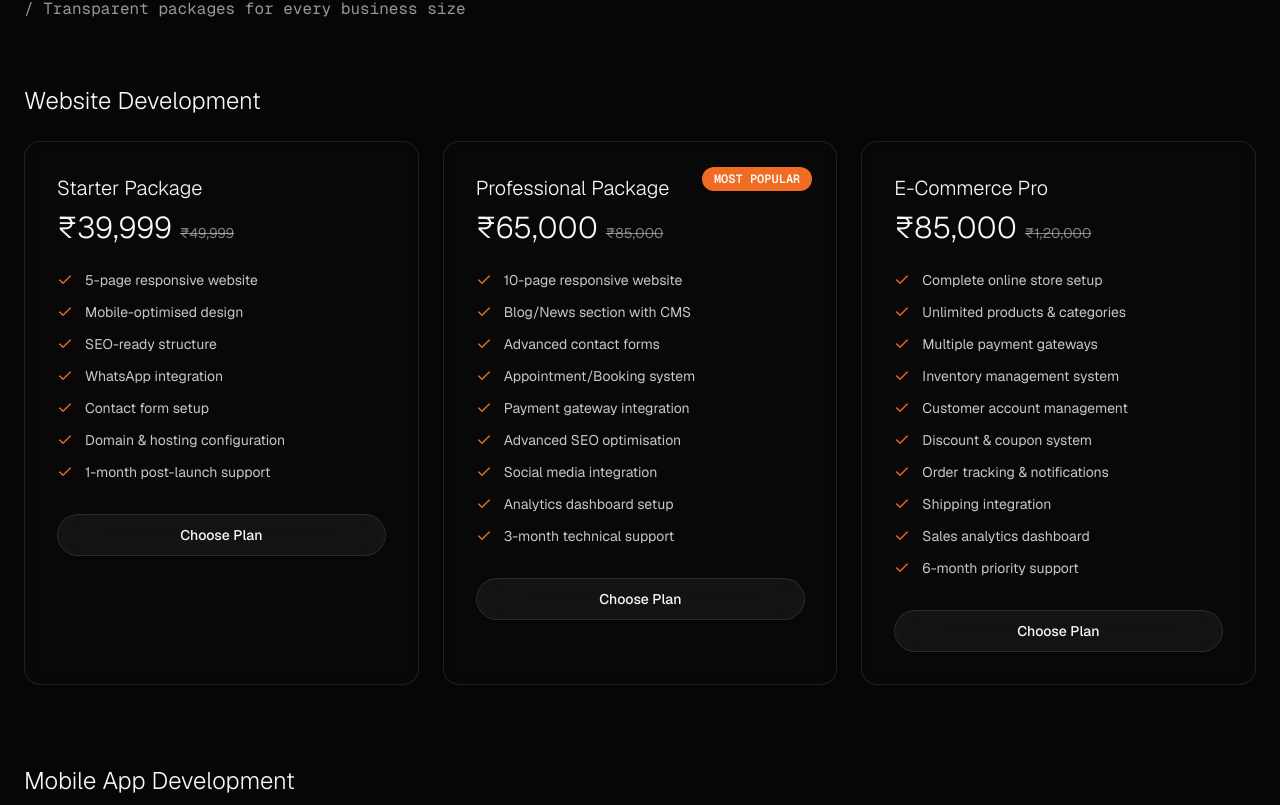
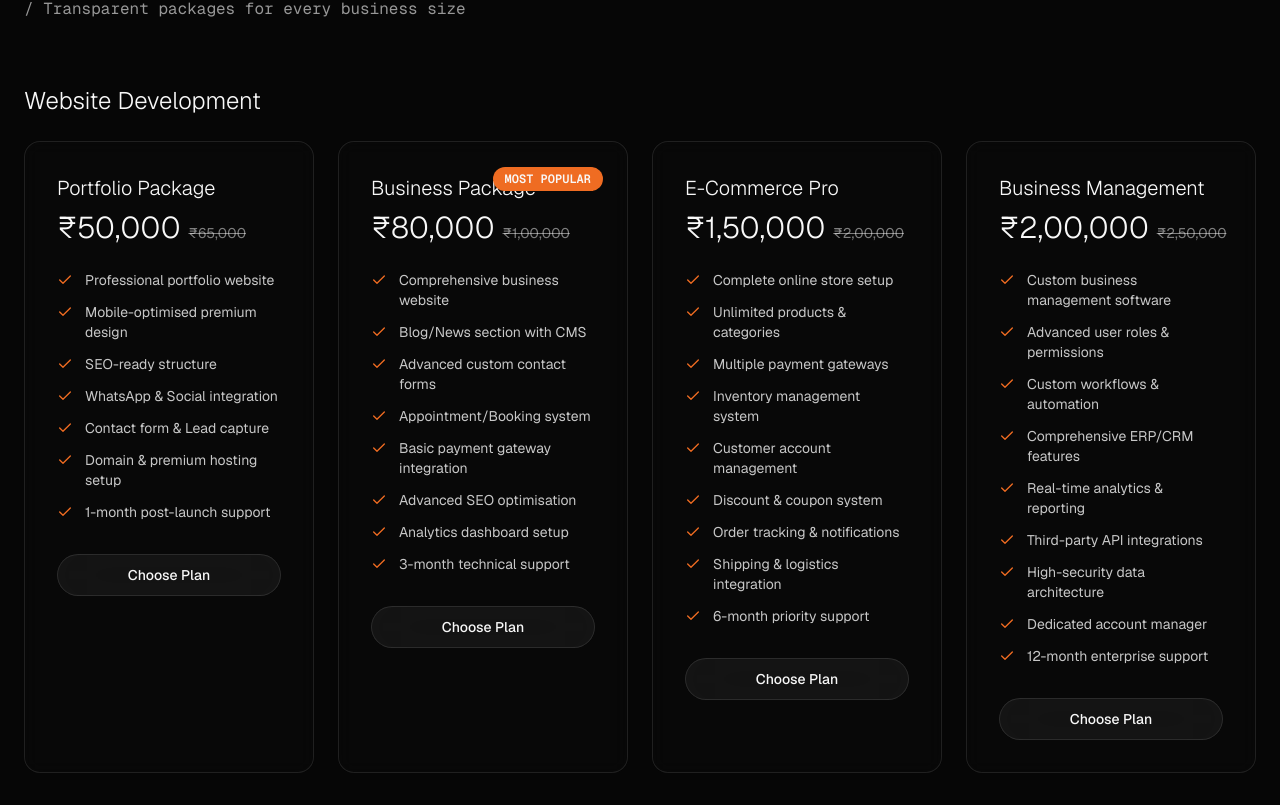
Before and after one commit to harsh11x/xsvweb, a Next.js app: page / in a window 1280 px wide. Shown: the part 4515-5320 px from the top of the page. Built offline with nearby package versions, Linux system fonts and the light colour scheme.

Commit message:
feat: Update website pricing tiers

```diff
--- a/components/sections/pricing-section.tsx
+++ b/components/sections/pricing-section.tsx
@@ -10,40 +10,39 @@ export function PricingSection() {
   const packages = {
     website: [
       {
-        name: "Starter Package",
-        price: "₹39,999",
-        originalPrice: "₹49,999",
+        name: "Portfolio Package",
+        price: "₹50,000",
+        originalPrice: "₹65,000",
         features: [
-          "5-page responsive website",
-          "Mobile-optimised design",
+          "Professional portfolio website",
+          "Mobile-optimised premium design",
           "SEO-ready structure",
-          "WhatsApp integration",
-          "Contact form setup",
-          "Domain & hosting configuration",
+          "WhatsApp & Social integration",
+          "Contact form & Lead capture",
+          "Domain & premium hosting setup",
           "1-month post-launch support",
         ],
       },
       {
-        name: "Professional Package",
-        price: "₹65,000",
-        originalPrice: "₹85,000",
+        name: "Business Package",
+        price: "₹80,000",
+        originalPrice: "₹1,00,000",
         badge: "MOST POPULAR",
         features: [
-          "10-page responsive website",
+          "Comprehensive business website",
           "Blog/News section with CMS",
-          "Advanced contact forms",
+          "Advanced custom contact forms",
           "Appointment/Booking system",
-          "Payment gateway integration",
+          "Basic payment gateway integration",
           "Advanced SEO optimisation",
-          "Social media integration",
           "Analytics dashboard setup",
           "3-month technical support",
         ],
       },
       {
         name: "E-Commerce Pro",
-        price: "₹85,000",
-        originalPrice: "₹1,20,000",
+        price: "₹1,50,000",
+        originalPrice: "₹2,00,000",
         features: [
           "Complete online store setup",
           "Unlimited products & categories",
@@ -52,9 +51,24 @@ export function PricingSection() {
           "Customer account management",
           "Discount & coupon system",
           "Order tracking & notifications",
-          "Shipping integration",
-          "Sales analytics dashboard",
+          "Shipping & logistics integration",
           "6-month priority support",
+        ],
+      },
+      {
+        name: "Business Management",
+        price: "₹2,00,000",
+        originalPrice: "₹2,50,000",
+        features: [
+          "Custom business management software",
+          "Advanced user roles & permissions",
+          "Custom workflows & automation",
+          "Comprehensive ERP/CRM features",
+          "Real-time analytics & reporting",
+          "Third-party API integrations",
+          "High-security data architecture",
+          "Dedicated account manager",
+          "12-month enterprise support",
         ],
       },
     ],
@@ -182,7 +196,7 @@ export function PricingSection() {
         {/* Website Packages */}
         <div className="mb-12 md:mb-16 lg:mb-20">
           <h3 className="mb-4 font-sans text-xl font-light text-foreground sm:mb-6 sm:text-2xl">Website Development</h3>
-          <div className="grid gap-4 sm:gap-6 md:grid-cols-2 lg:grid-cols-3">
+          <div className="grid gap-4 sm:gap-6 md:grid-cols-2 xl:grid-cols-4">
             {packages.website.map((pkg, i) => (
               <PricingCard key={i} package={pkg} index={i} isVisible={isVisible} delay={i * 100} />
             ))}
```
